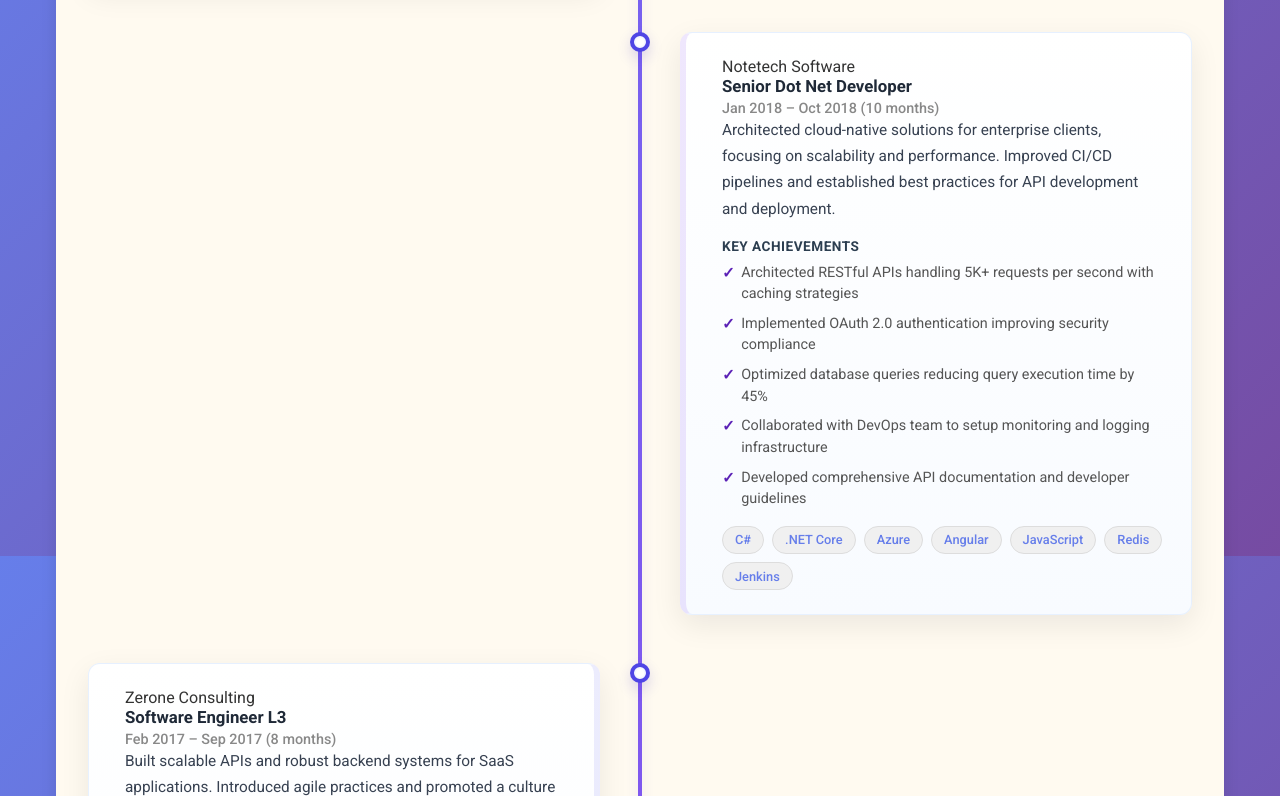
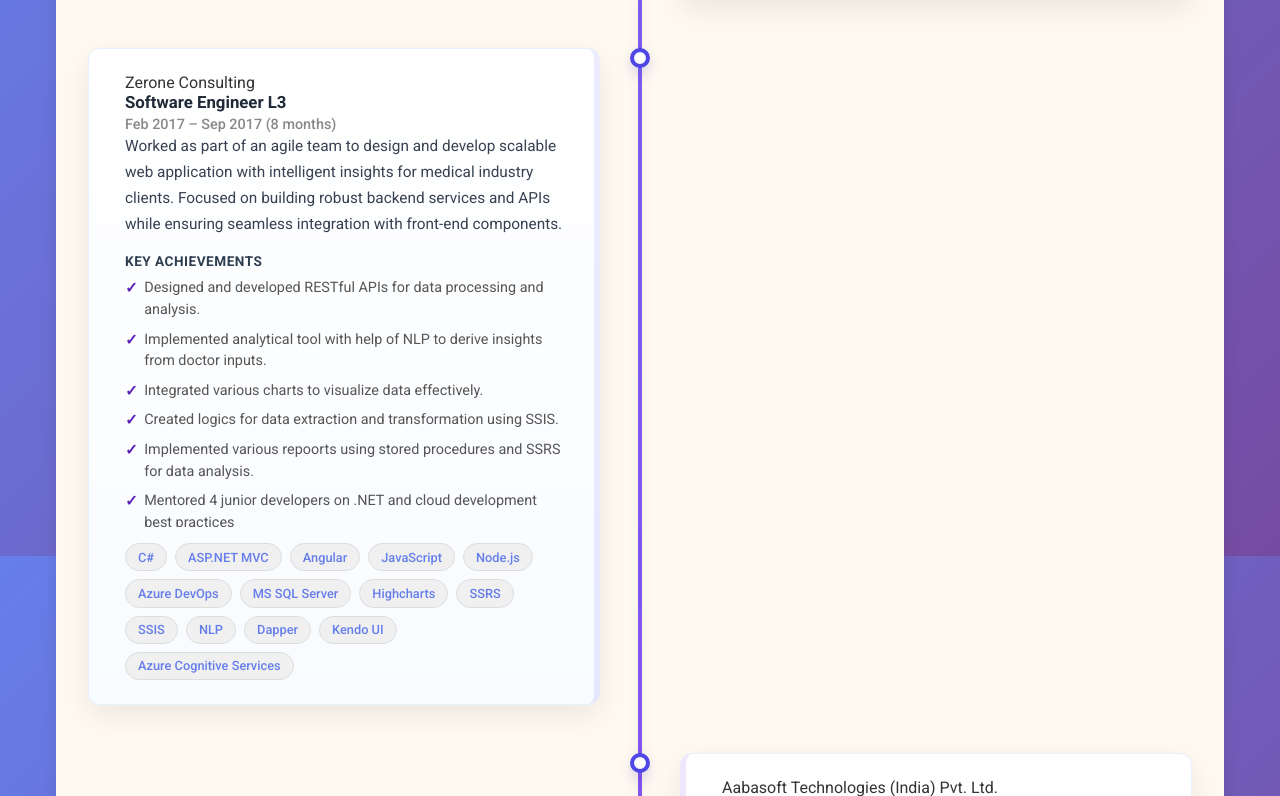
Before and after one commit to jithinsebastian-git/my-profile-spa, a Vue app: page /experience in a window 1280 px wide. Shown: the part 1844-2640 px from the top of the page. Built offline with nearby package versions, Linux system fonts and the light colour scheme; no server answers.

Commit message:
updated project and experience with details

```diff
--- a/src/components/Experience.vue
+++ b/src/components/Experience.vue
@@ -207,6 +207,8 @@
 
 .achievement-list {
     list-style: none;
+    max-height: 250px;
+    overflow-y: auto;
 }
 
 .achievement-list li {
--- a/src/components/Home.vue
+++ b/src/components/Home.vue
@@ -53,16 +53,16 @@
       </p>
       <div class="projects">
         <div>
-          <strong>Enterprise CRM Migration</strong><br />
-          Reduced downtime by 80%.
+          <strong>OCC (Operational Control Center) Hub</strong><br />
+          Single place for monitoring and scheduling jobs for telecom technicians.
         </div>
         <div>
-          <strong>AI-Powered Analytics Dashboard</strong><br />
-          Built with .Net MVC & Angular with help of NLP.
+          <strong>Order Management System (Voice Process)</strong><br />
+          Built for a leading telecom client to manage wholesale orders efficiently.
         </div>
         <div>
-          <strong>DevOps Automation Suite</strong><br />
-          Cut deployment time by 60%.
+          <strong>Keystone</strong><br />
+          The platform provided real-time insights into key performance indicators, enabling data-driven decision-making and improving operational efficiency.
         </div>
       </div>
     </section>
--- a/src/data/experience.json
+++ b/src/data/experience.json
@@ -11,6 +11,7 @@
             "Architected scalable solutions",
             "Improved code quality by implementing automated testing, increasing coverage to 95%",
             "Periodic Code reviews and knowledge sharing sessions",
+            "Introduced Git-based workflow and code review processes improving code quality",
             "Conducted and participated in technical interviews",
             "Collaborated with cross-functional teams to define project requirements and deliverables",
             "Optimized application performance, resulting in a 40% reduction in response times",
@@ -35,73 +36,92 @@
             "SQL Server",
             "Oracle DB",
             "Azure",
-            "Azure DevOps"
+            "GitHub Actions",
+            "GitHub Copilot",
+            "Microservices",
+            "JIRA",
+            "Confluence",
+            "Agile Methodologies"
         ]
     },
     {
         "company": "Notetech Software",
         "position": "Senior Dot Net Developer",
         "duration": "Jan 2018 – Oct 2018 (10 months)",
-        "description": "Architected cloud-native solutions for enterprise clients, focusing on scalability and performance. Improved CI/CD pipelines and established best practices for API development and deployment.",
+        "description": "Contributed as part of the core team in developing a Pharma Admin portal for a pharmaceutical client. The application helped pharmaceutical companies increase production by tracking and managing inventory, orders, and distribution processes based on the demand for medical supplies across various regions.",
         "achievements": [
-            "Architected RESTful APIs handling 5K+ requests per second with caching strategies",
-            "Implemented OAuth 2.0 authentication improving security compliance",
+            "Participated in requirement analysis and system design discussions with clients",
+            "Developed key modules for analytics and reporting functionalities",
             "Optimized database queries reducing query execution time by 45%",
             "Collaborated with DevOps team to setup monitoring and logging infrastructure",
-            "Developed comprehensive API documentation and developer guidelines"
+            "Delivered sprint commitments on time with high code quality."
         ],
         "technologies": [
             "C#",
             ".NET Core",
-            "Azure",
             "Angular",
-            "JavaScript",
-            "Redis",
-            "Jenkins"
+            "TypeScript",
+            "MS SQL Server",
+            "WCF"
         ]
     },
     {
         "company": "Zerone Consulting",
         "position": "Software Engineer L3",
         "duration": "Feb 2017 – Sep 2017 (8 months)",
-        "description": "Built scalable APIs and robust backend systems for SaaS applications. Introduced agile practices and promoted a culture of continuous improvement across the engineering team.",
+        "description": "Worked as part of an agile team to design and develop scalable web application with intelligent insights for medical industry clients. Focused on building robust backend services and APIs while ensuring seamless integration with front-end components.",
         "achievements": [
-            "Designed and developed scalable RESTful APIs for 3 enterprise SaaS products",
-            "Introduced Git-based workflow and code review processes improving code quality",
-            "Implemented automated testing reducing bug escapes to production by 60%",
+            "Designed and developed RESTful APIs for data processing and analysis.",
+            "Implemented analytical tool with help of NLP to derive insights from doctor inputs.",
+            "Integrated various charts to visualize data effectively.",
+            "Created logics for data extraction and transformation using SSIS.",
+            "Implemented various repoorts using stored procedures and SSRS for data analysis.",
             "Mentored 4 junior developers on .NET and cloud development best practices",
-            "Established Agile/Scrum practices increasing team productivity by 35%"
+            "Proactive team collaboration for smooth functioning of project."
         ],
         "technologies": [
             "C#",
-            ".NET Core",
-            "Azure",
+            "ASP.NET MVC",
             "Angular",
             "JavaScript",
             "Node.js",
-            "MongoDB",
-            "Git"
+            "Azure DevOps",
+            "MS SQL Server",
+            "Highcharts",
+            "SSRS",
+            "SSIS",
+            "NLP",
+            "Dapper",
+            "Kendo UI",
+            "Azure Cognitive Services"
         ]
     },
     {
         "company": "Aabasoft Technologies (India) Pvt. Ltd.",
         "position": "Senior Dot Net Developer",
         "duration": "Dec 2014 – Jan 2017 (2+ years)",
-        "description": "Developed MVPs and production systems for various clients. Wore multiple hats in development and operations, gaining comprehensive understanding of full software development lifecycle from design to deployment and maintenance.",
+        "description": "Developed and deployed various web applications for various clients. Wore multiple hats in development and operations, gaining comprehensive understanding of full software development lifecycle from design to deployment and maintenance.",
         "achievements": [
-            "Developed 8+ MVPs for startups and enterprises from concept to launch",
-            "Managed deployment and maintenance of production systems serving 50K+ users",
-            "Implemented monitoring and alerting systems reducing MTTR by 50%",
+            "Participated in requirement analysis and system design discussions with clients",
+            "Developed and maintained web applications using .NET technologies",
+            "Optimized application performance, resulting in a 25% reduction in load times",
+            "Developed Custom Build Dynamic CRM solutions with VoIP call integration for internal BPO processes. Currently using 600+ users across various departments and clients.",
+            "Managed deployment and maintenance of production systems serving 10K+ users",
+            "Implemented custom build logging and monitoring tool to integrate with multiple applications",
             "Trained team members on .NET technologies and best practices",
             "Participated in architectural design reviews for new projects"
         ],
         "technologies": [
             "C#",
             ".NET Framework",
+            ".Net Web forms",
+            "AngularJS",
             "ASP.NET MVC",
             "SQL Server",
             "JavaScript",
             "jQuery",
+            "Payment Gateway Integrations",
+            "Telerik UI",
             "IIS"
         ]
     }
--- a/src/data/projects.json
+++ b/src/data/projects.json
@@ -118,7 +118,7 @@
     },
     {
         "title": "X-Fly",
-        "year": "2017- 2017",
+        "year": "2017",
         "description": "Application which helps doctors to express their insights about different deceases and using these inputs they can get analytical output to analyse the current situation",
         "technologies": [
             "Node.js",
@@ -142,5 +142,25 @@
             "Coordinated with management and members for smooth functioning of project."
         ],
         "impact": "Improved data processing speed by 40%, enabling timely insights for medical professionals."
+    },
+    {
+        "title": "Dynamic CRM with VoIP Integration",
+        "year": "2015- 2016",
+        "description": "This application is a comprehensive business communication and customization platform designed to adapt seamlessly to diverse organizational requirements. It empowers enterprises to tailor the user interface (UI) according to specific business workflows, ensuring that each department and client interaction is optimized for efficiency and ease of use. A key feature of the system is its VoIP integration, enabling smooth handling of both internal and external BPO processes. By consolidating communication channels, the application supports streamlined call management across multiple teams and client accounts. Currently, the platform is actively used by 600+ users spanning various departments and client organizations, highlighting its scalability and reliability in real-world operations.",
+        "technologies": [
+            "Angular",
+            "ASP.NET MVC",
+            "MS SQL Server",
+            "Stored Procedures"
+        ],
+        "responsibilities": [
+            "Designed and developed admin and user modules for Dynamic CRM system.",
+            "Application workflow customization tool implemented to adapt UI for various departments and clients.",
+            "Integrated various charts to visualize data effectively.",
+            "Created and optimized database logic for performance improvements.",
+            "Implemented various security features to safeguard sensitive data.",
+            "Third party VoIP integration for seamless call handling in BPO processes."
+        ],
+        "impact": "Imporved productivity by 35% through tailored workflows and efficient communication management."
     }
 ]
```
